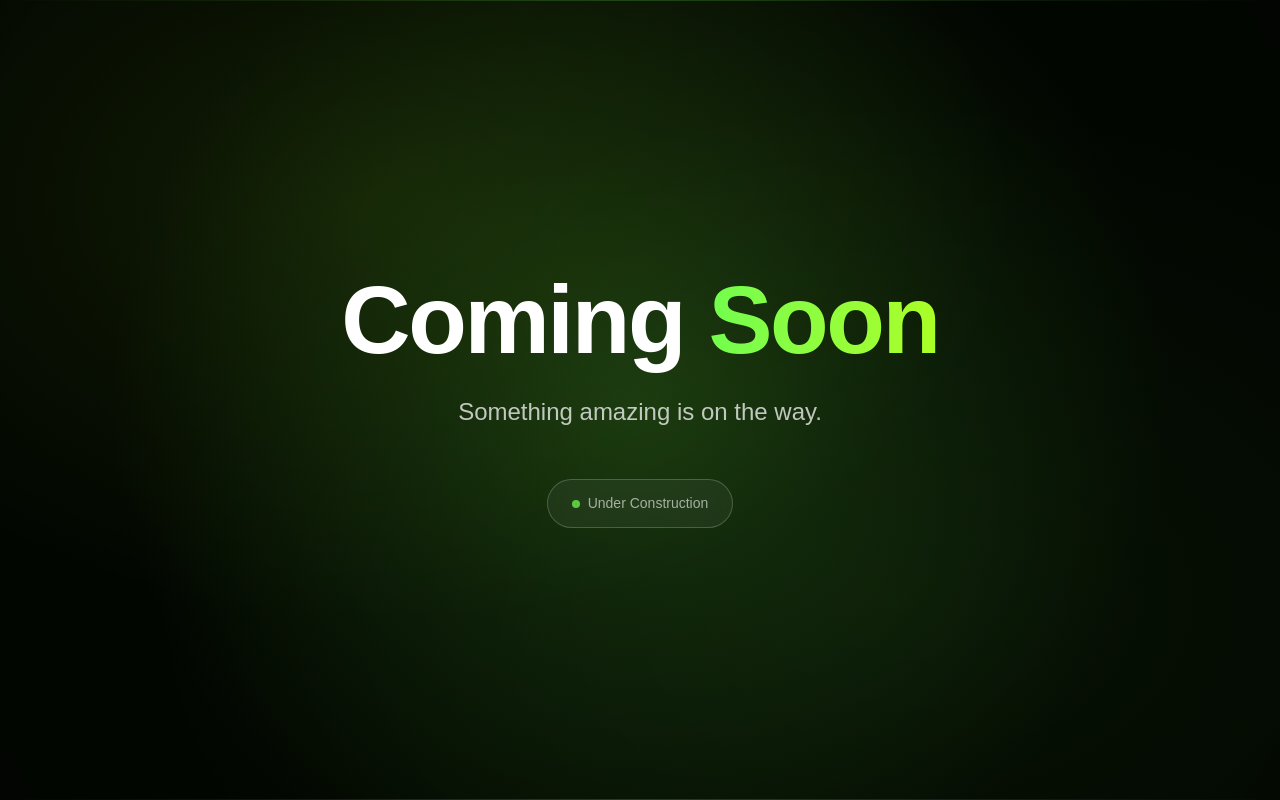
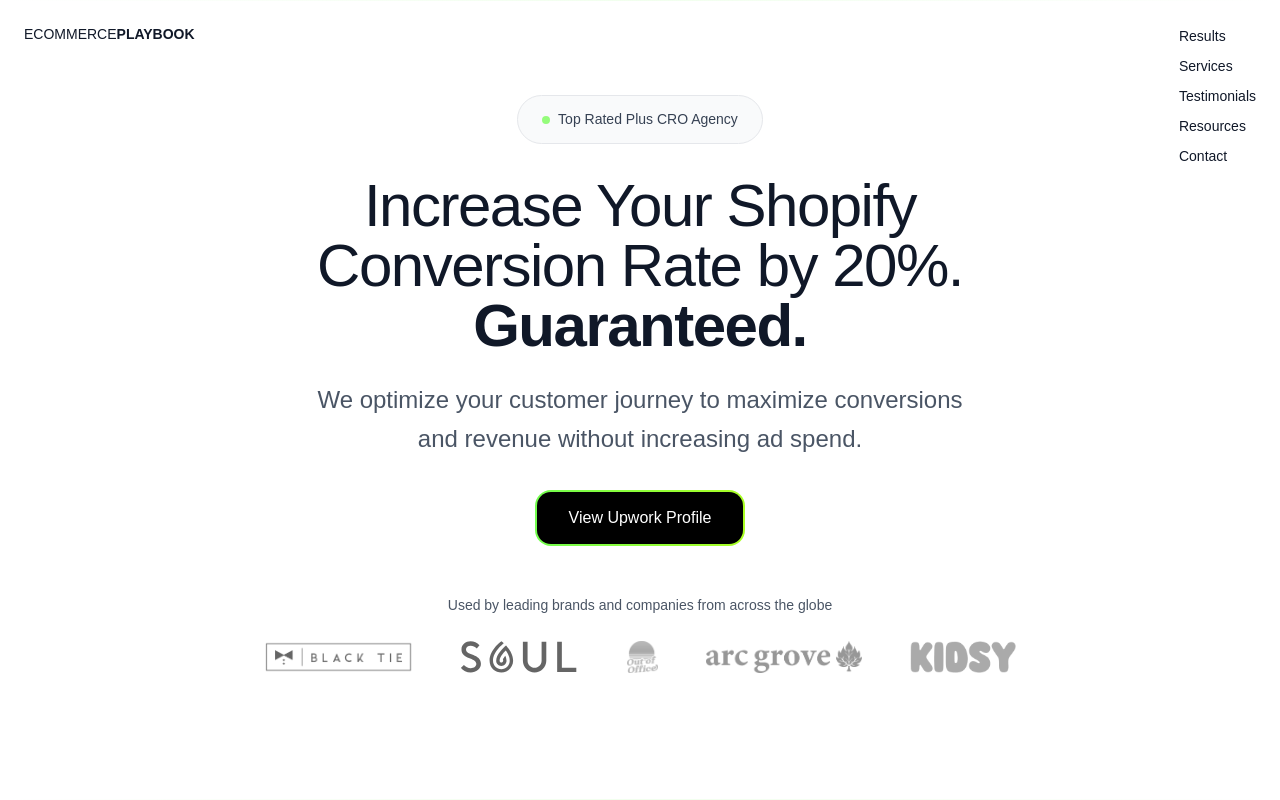
Before and after one commit to ecommerceplaybook/ecommerce-playbook-agency-site, a Next.js app: page / in a window 1280 px wide. Built offline with nearby package versions, Linux system fonts and the light colour scheme; no server answers; a web font is replaced by a local one.

Commit message:
Update homepage: redesign with light background, new heading, CTA button, and brand logos

```diff
--- a/src/app/(marketing)/page.tsx
+++ b/src/app/(marketing)/page.tsx
@@ -1,61 +1,148 @@
 "use client";
 
+import Link from "next/link";
+import Image from "next/image";
 import { buildMetadata } from "@/lib/utils/seo";
 
 export default function HomePage() {
   return (
-    <div className="relative min-h-screen overflow-hidden bg-[#030901] flex items-center justify-center">
-      {/* Gradient Overlay - Green to Black */}
-      <div className="absolute inset-0 z-0">
-        {/* Main radial gradient from center */}
-        <div
-          className="absolute inset-0 opacity-40"
-          style={{
-            background: 'radial-gradient(circle at 50% 50%, rgba(114, 253, 78, 0.4) 0%, rgba(114, 253, 78, 0.2) 30%, rgba(0, 0, 0, 0.8) 70%, rgba(0, 0, 0, 1) 100%)',
-          }}
-        />
-        {/* Secondary gradient for depth */}
-        <div
-          className="absolute inset-0 opacity-30"
-          style={{
-            background: 'radial-gradient(ellipse at 30% 25%, rgba(170, 254, 36, 0.3) 0%, transparent 50%)',
-          }}
-        />
-        {/* Additional glow effect */}
-        <div
-          className="absolute inset-0 opacity-20"
-          style={{
-            background: 'radial-gradient(ellipse at 70% 75%, rgba(114, 253, 78, 0.25) 0%, transparent 60%)',
-          }}
-        />
+    <div className="relative min-h-screen overflow-hidden bg-white flex items-center justify-center">
+      {/* Logo Text */}
+      <div className="absolute top-6 left-6 z-20">
+        <div className="flex items-center">
+          <span className="text-gray-900 text-sm font-medium uppercase">ecommerce</span>
+          <span className="text-gray-900 text-sm font-bold uppercase">playbook</span>
+        </div>
       </div>
+
+      {/* Vertical Menu */}
+      <nav className="absolute top-6 right-6 z-20">
+        <ul className="flex flex-col gap-1.5 text-left">
+          <li>
+            <Link href="/results" className="text-gray-900 hover:text-gray-600 transition-colors text-sm font-medium">
+              Results
+            </Link>
+          </li>
+          <li>
+            <Link href="/services" className="text-gray-900 hover:text-gray-600 transition-colors text-sm font-medium">
+              Services
+            </Link>
+          </li>
+          <li>
+            <Link href="/testimonials" className="text-gray-900 hover:text-gray-600 transition-colors text-sm font-medium">
+              Testimonials
+            </Link>
+          </li>
+          <li>
+            <Link href="/resources" className="text-gray-900 hover:text-gray-600 transition-colors text-sm font-medium">
+              Resources
+            </Link>
+          </li>
+          <li>
+            <Link href="/contact" className="text-gray-900 hover:text-gray-600 transition-colors text-sm font-medium">
+              Contact
+            </Link>
+          </li>
+        </ul>
+      </nav>
 
       {/* Content */}
       <div className="relative z-10 text-center px-6">
+        {/* Optional: Add a subtle animation or additional text */}
         <div className="mb-8">
-          <h1 className="text-5xl md:text-7xl lg:text-8xl font-bold tracking-tight text-white mb-6">
-            Coming{" "}
-            <span className="bg-gradient-to-r from-[#72fd4e] to-[#aafe24] bg-clip-text text-transparent">
-              Soon
-            </span>
-          </h1>
-          <p className="text-xl md:text-2xl text-white/73 max-w-2xl mx-auto">
-            Something amazing is on the way.
-          </p>
+          <div className="inline-flex items-center gap-2 px-6 py-3 rounded-full border border-gray-200 bg-gray-50">
+            <div className="h-2 w-2 rounded-full bg-[#72fd4e] animate-pulse"></div>
+            <p className="text-sm text-gray-700">Top Rated Plus CRO Agency</p>
+          </div>
         </div>
 
-        {/* Optional: Add a subtle animation or additional text */}
-        <div className="mt-12">
-          <div className="inline-flex items-center gap-2 px-6 py-3 rounded-full border border-white/20 bg-white/5 backdrop-blur-sm">
-            <div className="h-2 w-2 rounded-full bg-[#72fd4e] animate-pulse"></div>
-            <p className="text-sm text-white/60">Under Construction</p>
+        <div className="mb-8">
+          <h1 className="text-3xl md:text-5xl lg:text-6xl font-normal tracking-tight text-gray-900 mb-6 max-w-3xl mx-auto">
+            Increase Your Shopify Conversion Rate by{" "}
+            <span className="text-gray-900">20%</span>
+            .{" "}
+            <span className="text-gray-900 font-bold">Guaranteed.</span>
+          </h1>
+          <p className="text-xl md:text-2xl text-gray-600 max-w-2xl mx-auto mb-8">
+            We optimize your customer journey to maximize conversions and revenue without increasing ad spend.
+          </p>
+          <span
+            className="inline-block rounded-2xl"
+            style={{
+              background: "linear-gradient(90deg, rgb(114, 253, 78) 0%, rgb(170, 254, 36) 100%)",
+              padding: "2px",
+            }}
+          >
+            <Link
+              href="https://www.upwork.com/freelancers/michaeldmuniz"
+              target="_blank"
+              rel="noopener noreferrer"
+              className="group relative inline-flex h-[52px] items-center justify-center rounded-[14px] px-8 text-base font-medium text-white bg-black transition-all duration-200 hover:-translate-y-[1px] hover:shadow-lg hover:text-white"
+            >
+              <span className="relative z-10 text-white group-hover:text-white">View Upwork Profile</span>
+            </Link>
+          </span>
+
+          {/* Used by Brands Section */}
+          <div className="mt-12">
+            <p className="text-sm text-gray-600 mb-6">
+              Used by leading brands and companies from across the globe
+            </p>
+            <div className="flex flex-wrap items-center justify-center gap-8 md:gap-12">
+              <div className="flex items-center justify-center h-8 opacity-60 hover:opacity-100 transition-opacity">
+                <Image
+                  src="/black-tie.png"
+                  alt="Black Tie"
+                  width={120}
+                  height={32}
+                  className="h-8 w-auto object-contain grayscale"
+                />
+              </div>
+              <div className="flex items-center justify-center h-8 opacity-60 hover:opacity-100 transition-opacity">
+                <Image
+                  src="/brand-2.svg"
+                  alt="Brand"
+                  width={120}
+                  height={32}
+                  className="h-8 w-auto object-contain"
+                  style={{ filter: 'invert(1) grayscale(100%) brightness(0.3)' }}
+                />
+              </div>
+              <div className="flex items-center justify-center h-8 opacity-60 hover:opacity-100 transition-opacity">
+                <Image
+                  src="/ooo.png"
+                  alt="OOO"
+                  width={120}
+                  height={32}
+                  className="h-8 w-auto object-contain grayscale"
+                />
+              </div>
+              <div className="flex items-center justify-center h-8 opacity-60 hover:opacity-100 transition-opacity">
+                <Image
+                  src="/arc-grove.png"
+                  alt="Arc Grove"
+                  width={120}
+                  height={32}
+                  className="h-8 w-auto object-contain grayscale"
+                />
+              </div>
+              <div className="flex items-center justify-center h-8 opacity-60 hover:opacity-100 transition-opacity">
+                <Image
+                  src="/Kidsy-Logo-Desktop.avif"
+                  alt="Kidsy"
+                  width={120}
+                  height={32}
+                  className="h-8 w-auto object-contain grayscale"
+                />
+              </div>
+            </div>
           </div>
         </div>
       </div>
 
       {/* Gradient Dividers */}
-      <div className="absolute left-0 right-0 top-0 h-px bg-gradient-to-r from-transparent via-[#72fd4e] to-transparent opacity-20" />
-      <div className="absolute bottom-0 left-0 right-0 h-px bg-gradient-to-r from-transparent via-[#72fd4e] to-transparent opacity-20" />
+      <div className="absolute left-0 right-0 top-0 h-px bg-gradient-to-r from-transparent via-[#72fd4e] to-transparent opacity-10" />
+      <div className="absolute bottom-0 left-0 right-0 h-px bg-gradient-to-r from-transparent via-[#72fd4e] to-transparent opacity-10" />
     </div>
   );
 }
```
